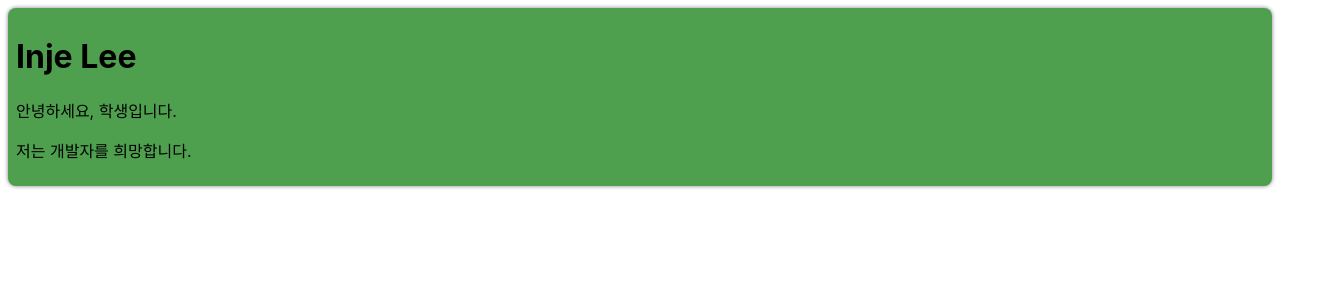
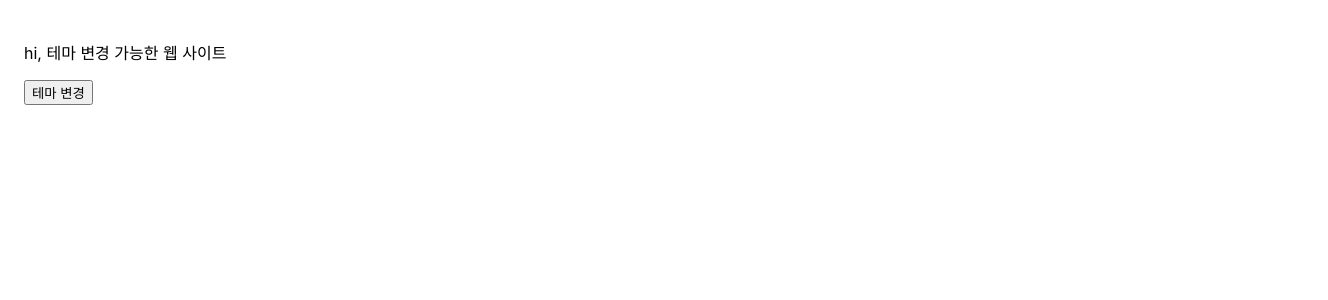
Before and after one commit to YeJi222/react_practice, a React (Create React App) app: page / in a window 1280 px wide. Shown: the top 300 px of the page, 1328 px wide, since content can reach past the window. Built offline with nearby package versions, Linux system fonts and the light colour scheme.

Commit message:
feat: add demo10(Context) code

```diff
--- /dev/null
+++ b/src/demo10(Context)/DarkOrLight.jsx
@@ -0,0 +1,23 @@
+import {useState, useCallback} from "react";
+import ThemeContext from "./ThemeContext";
+import MainContext from "./MainContext";
+
+function DarkOrLight(props){
+    const [theme, setTheme] = useState("light");
+
+    const toggleTheme = useCallback(() => {
+        if(theme == "light"){
+            setTheme("dark");
+        } else if(theme == "dark"){
+            setTheme("light");
+        }
+    }, [theme]);
+
+    return(
+        <ThemeContext.Provider value={{theme, toggleTheme}}>
+            <MainContext/>
+        </ThemeContext.Provider>
+    );
+}
+
+export default DarkOrLight;
--- /dev/null
+++ b/src/demo10(Context)/MainContext.jsx
@@ -0,0 +1,23 @@
+import {useContext} from "react";
+import ThemeContext from "./ThemeContext";
+
+function MainContext(props){
+    const {theme, toggleTheme} = useContext(ThemeContext);
+
+    return (
+        <div
+            style={{
+                width: "100vw",
+                height: "100vh",
+                padding: "1.5rem",
+                backgroundColor: theme == "light" ? "white" : "black",
+                color: theme == "light" ? "black" : "white",
+            }}
+        >
+            <p>hi, 테마 변경 가능한 웹 사이트</p>
+            <button onClick={toggleTheme}>테마 변경</button>
+        </div>
+    );
+}
+
+export default MainContext;
--- /dev/null
+++ b/src/demo10(Context)/ThemeContext.jsx
@@ -0,0 +1,6 @@
+import React from "react";
+
+const ThemeContext = React.createContext();
+ThemeContext.displayName = "ThemeContext";
+
+export default ThemeContext;
--- a/src/index.js
+++ b/src/index.js
@@ -13,6 +13,7 @@
 import AttendanceBook from './demo7(list_key)/AttendanceBook';
 import Calculator from './demo8(shared_state)/Calculator';
 import ProfileCard from './demo9(composition_inheritance)/ProfileCard';
+import DarkOrLight from './demo10(Context)/DarkOrLight';
 
 /* demo
 const root = ReactDOM.createRoot(document.getElementById('root'));
@@ -89,11 +90,20 @@
 );
 */
 
-/* demo9(composition_inheritance) */
+/* demo9(composition_inheritance)
 const root = ReactDOM.createRoot(document.getElementById('root'));
 root.render(
   <React.StrictMode>
     <ProfileCard />
+  </React.StrictMode>
+);
+*/
+
+/* demo10(Context) */
+const root = ReactDOM.createRoot(document.getElementById('root'));
+root.render(
+  <React.StrictMode>
+    <DarkOrLight />
   </React.StrictMode>
 );
 
```
